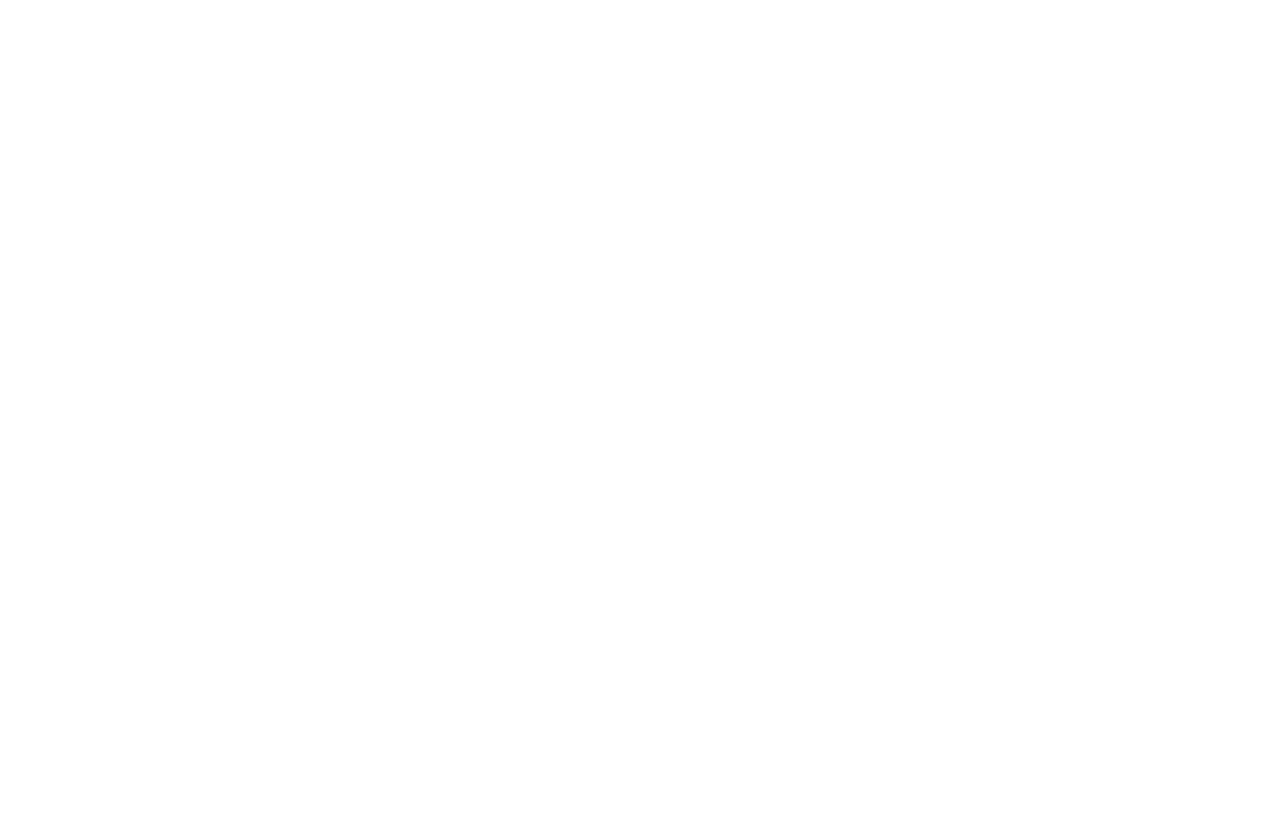
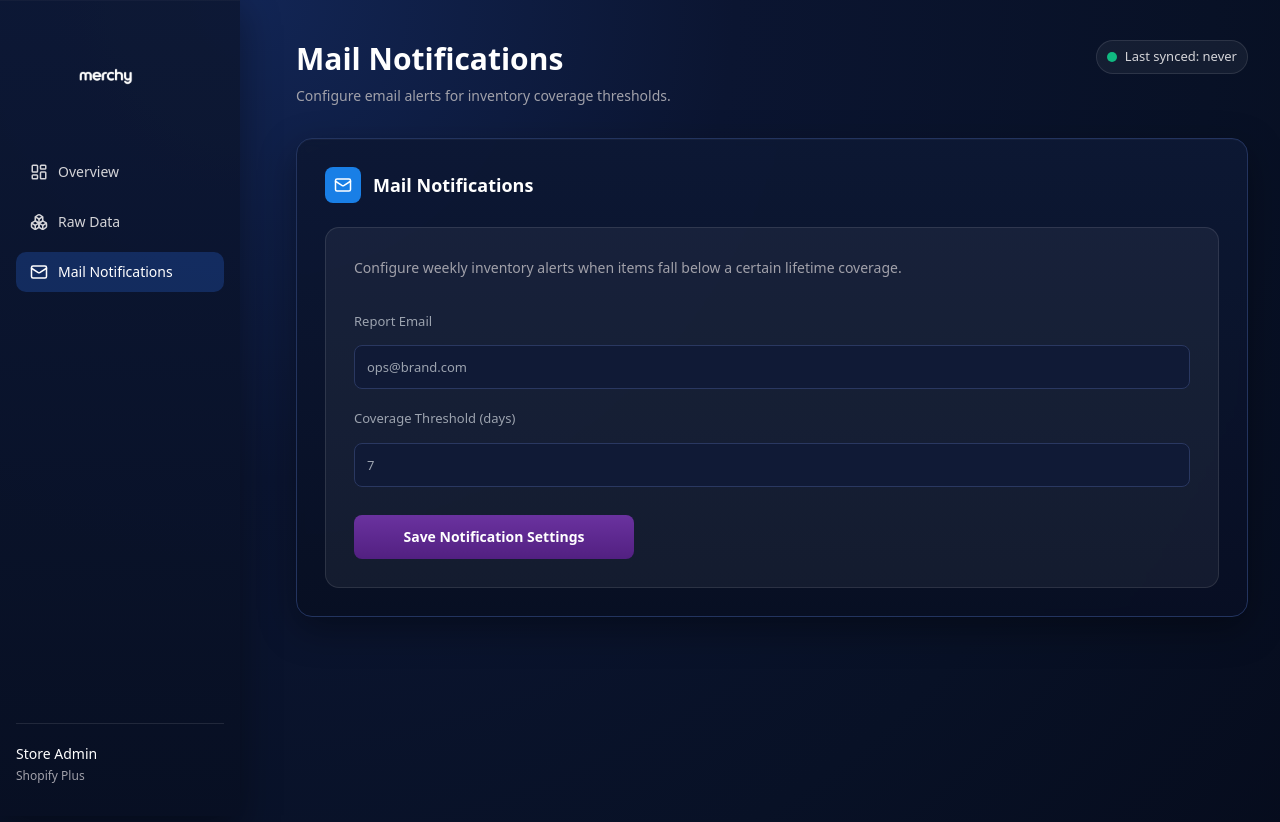
Before and after one commit to Ahmedmostafaa16/merchy-frontend, a React (Create React App) app: page /mail-notifications in a window 1280 px wide. Before the commit this address had no page. Shown: the top 822 px of the page. Before the commit the page ends 800 px from the top, so only its background shows below. Built offline with nearby package versions, Linux system fonts and the light colour scheme.

Commit message:
adding mail notfication feature

```diff
--- a/src/App.js
+++ b/src/App.js
@@ -1,6 +1,7 @@
 import { useEffect, useState } from "react";
 import { BrowserRouter, Navigate, Route, Routes, useLocation } from "react-router-dom";
 import InstallSuccess from "./pages/InstallSuccess";
+import MailNotifications from "./pages/MailNotifications";
 import Overview from "./pages/Overview";
 import RawData from "./pages/RawData";
 import { API_BASE } from "./config/api";
@@ -18,7 +19,7 @@
     const host = params.get("host");
     const shop = params.get("shop");
     const path = window.location.pathname;
-    const dashboardRoute = ["/", "/dashboard", "/overview", "/raw-data"].includes(path);
+    const dashboardRoute = ["/", "/dashboard", "/overview", "/raw-data", "/mail-notifications"].includes(path);
 
     if (dashboardRoute && !host && shop) {
       window.location.href = `${API_BASE}/auth/install?shop=${encodeURIComponent(shop)}`;
@@ -37,6 +38,7 @@
         <Route path="/dashboard" element={<RedirectWithSearch to="/overview" />} />
         <Route path="/overview" element={<Overview />} />
         <Route path="/raw-data" element={<RawData />} />
+        <Route path="/mail-notifications" element={<MailNotifications />} />
         <Route path="/install/success" element={<InstallSuccess />} />
       </Routes>
     </BrowserRouter>
--- a/src/components/Sidebar.jsx
+++ b/src/components/Sidebar.jsx
@@ -1,4 +1,4 @@
-import { Boxes, LayoutDashboard } from "lucide-react";
+import { Boxes, LayoutDashboard, Mail } from "lucide-react";
 import { NavLink, useLocation } from "react-router-dom";
 import logo from "../assets/logo.png";
 
@@ -33,6 +33,10 @@
           <Boxes size={18} />
           <span>Raw Data</span>
         </NavLink>
+        <NavLink to={`/mail-notifications${search}`} className={linkClassName}>
+          <Mail size={18} />
+          <span>Mail Notifications</span>
+        </NavLink>
       </nav>
 
       <div className="mt-auto border-t border-white/10 pt-5">
--- /dev/null
+++ b/src/pages/MailNotifications.jsx
@@ -0,0 +1,117 @@
+import { useMemo, useState } from "react";
+import { Mail } from "lucide-react";
+import Sidebar from "../components/Sidebar";
+import Card from "../components/ui/Card";
+import Button from "../components/ui/Button";
+import "../styles/dashboard.css";
+
+const MailNotifications = () => {
+  const [reportEmail, setReportEmail] = useState("");
+  const [coverageThreshold, setCoverageThreshold] = useState("");
+
+  const lastSyncLabel = useMemo(() => {
+    const timestamp = window.localStorage.getItem("inventory_last_sync");
+    if (!timestamp) return "never";
+
+    const parsedTimestamp = Number(timestamp);
+    if (!Number.isFinite(parsedTimestamp) || parsedTimestamp <= 0) return "never";
+
+    const diffMs = Date.now() - parsedTimestamp;
+    if (diffMs < 60 * 1000) return "just now";
+
+    const diffMinutes = Math.floor(diffMs / (60 * 1000));
+    if (diffMinutes < 60) return `${diffMinutes} min ago`;
+
+    const diffHours = Math.floor(diffMinutes / 60);
+    return `${diffHours}h ago`;
+  }, []);
+
+  return (
+    <div className="dashboard-page min-h-screen">
+      <main className="mx-auto max-w-[1320px] px-8 py-8 font-sans">
+        <div className="grid gap-6 lg:grid-cols-[240px_minmax(0,1fr)]">
+          <Sidebar />
+
+          <div className="space-y-8">
+            <div className="w-full pt-2">
+              <div className="flex flex-col gap-6">
+                <div className="flex items-start justify-between gap-4">
+                  <div>
+                    <h1 className="text-[30px] font-bold leading-tight text-white">Mail Notifications</h1>
+                    <p className="mt-2 text-sm text-zinc-400">
+                      Configure email alerts for inventory coverage thresholds.
+                    </p>
+                  </div>
+
+                  <div className="inline-flex items-center gap-2 rounded-full border border-white/10 bg-white/5 px-[10px] py-[6px] text-[13px] font-medium text-zinc-300">
+                    <span className="h-2.5 w-2.5 rounded-full bg-[#10B981]" />
+                    <span>Last synced: {lastSyncLabel}</span>
+                  </div>
+                </div>
+              </div>
+            </div>
+
+            <Card className="dashboard-panel p-7">
+              <div className="flex items-center gap-3">
+                <span className="inline-flex h-9 w-9 items-center justify-center rounded-lg bg-[#197FE6] text-white">
+                  <Mail size={18} />
+                </span>
+                <h2 className="text-lg font-semibold text-white">Mail Notifications</h2>
+              </div>
+
+              <div className="mt-6 rounded-[14px] border border-white/10 bg-white/5 p-7">
+                <p className="text-sm leading-6 text-zinc-400">
+                  Configure weekly inventory alerts when items fall below a certain lifetime coverage.
+                </p>
+
+                <div className="mt-8 space-y-5">
+                  <div className="flex flex-col gap-1.5">
+                    <label className="mb-2 block text-[13px] font-medium text-[#9CA3AF]">
+                      Report Email
+                    </label>
+                    <input
+                      type="email"
+                      value={reportEmail}
+                      onChange={(event) => setReportEmail(event.target.value)}
+                      placeholder="ops@brand.com"
+                      className="dashboard-input h-11 w-full rounded-lg px-3 text-sm"
+                    />
+                  </div>
+
+                  <div className="flex flex-col gap-1.5">
+                    <label className="mb-2 block text-[13px] font-medium text-[#9CA3AF]">
+                      Coverage Threshold (days)
+                    </label>
+                    <input
+                      type="number"
+                      value={coverageThreshold}
+                      onChange={(event) => setCoverageThreshold(event.target.value)}
+                      placeholder="7"
+                      className="dashboard-input h-11 w-full rounded-lg px-3 text-sm"
+                    />
+                  </div>
+
+                  <div className="pt-2">
+                    <Button
+                      className="!m-0 !flex !h-11 !w-full max-w-[280px] !items-center !justify-center px-5 !rounded-lg !border-0 !bg-[#2F6FED] !text-white !shadow-none hover:!bg-[#1F5AE0]"
+                      onClick={() => {
+                        console.log({
+                          reportEmail,
+                          coverageThreshold,
+                        });
+                      }}
+                    >
+                      Save Notification Settings
+                    </Button>
+                  </div>
+                </div>
+              </div>
+            </Card>
+          </div>
+        </div>
+      </main>
+    </div>
+  );
+};
+
+export default MailNotifications;
```
